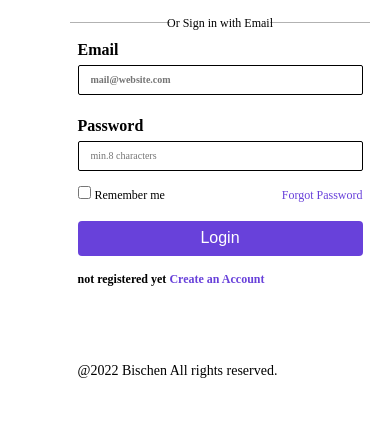
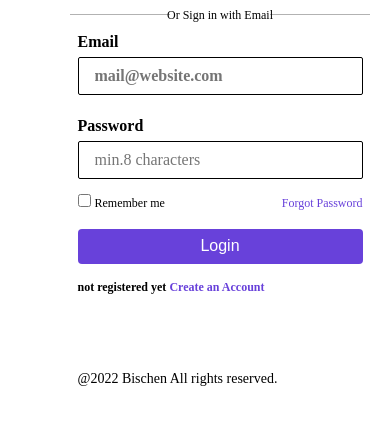
Before and after one commit to HariSunil/loginform, a plain HTML site: page index.html in a window 390 px wide. Shown: the part 313-738 px from the top of the page. Drawn offline with Linux system fonts and the light colour scheme; a web font is replaced by a local one.

Commit message:
updated mobile view

```diff
--- a/style.css
+++ b/style.css
@@ -119,8 +119,8 @@ body{
   .s_form input[type=text]{
     border-radius: 2px;
     width: 100%;
-    height: 20px;
-    font-size: 10px;
+    height: 24px;
+    font-size: 12px;
     font-family: 'lightfont';
     font-weight: 600;
     padding-block:14px;
@@ -131,8 +131,8 @@ body{
   .s_form input[type=password]{
     border-radius: 2px;
     width: 100%;
-    height: 20px;
-    font-size: 10px;
+    height: 24px;
+    font-size: 12px;
     font-family: 'lightfont';
     padding-block:14px;
     padding-inline: 12px;
@@ -256,20 +256,24 @@ body{
     .main-form,.sm,.details{
         padding-inline: 70px;
     }
+    .s_form input[type=text]{
+        height: 28px;
+        font-size: 16px;
+        padding-block: 18px;
+        padding-inline: 16px;
+    }
+    .s_form input[type=password]{
+        height:28px;
+        font-size: 16px;
+        padding-block: 18px;
+        padding-inline: 16px;
+    }
     #name1,#name2{
-        font-size: 16px;
-    }
-    .sm_btn{
-        font-size: 14px;
+        font-size: 18px;
     }
     .hr-lines{
         font-size: 12px;
     }
-    .btn,.rights p{
-        font-size: 14px;
-    }
-
-
 }
 @media (max-width:840px){
     .chart{
```
